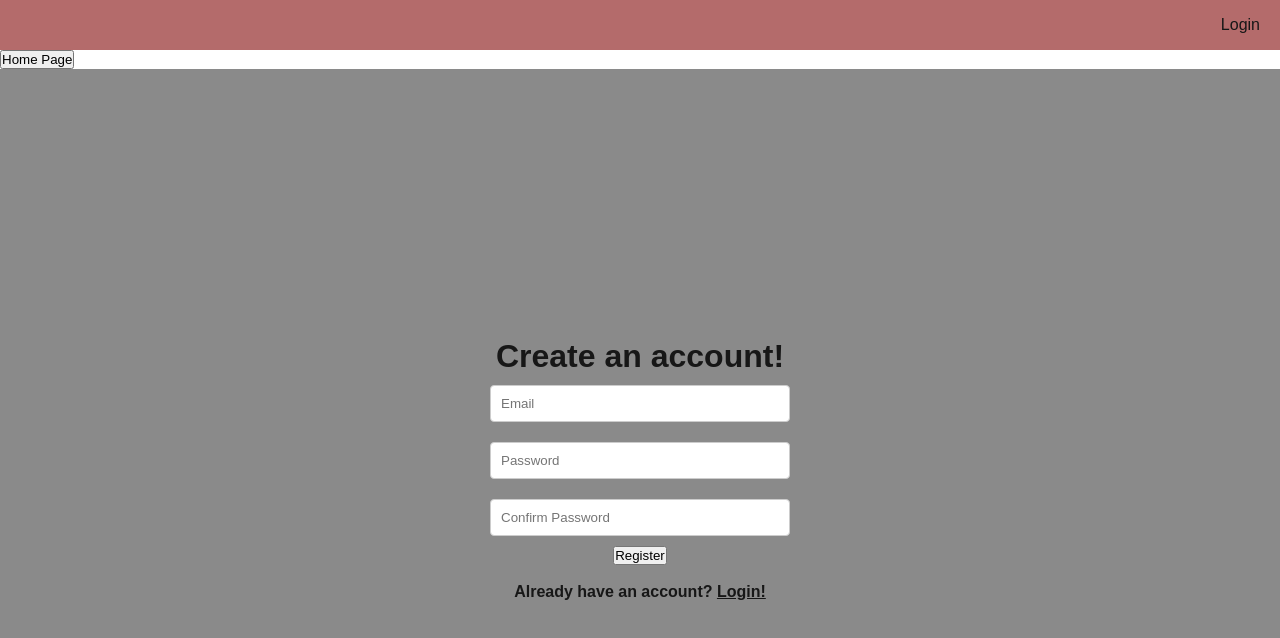
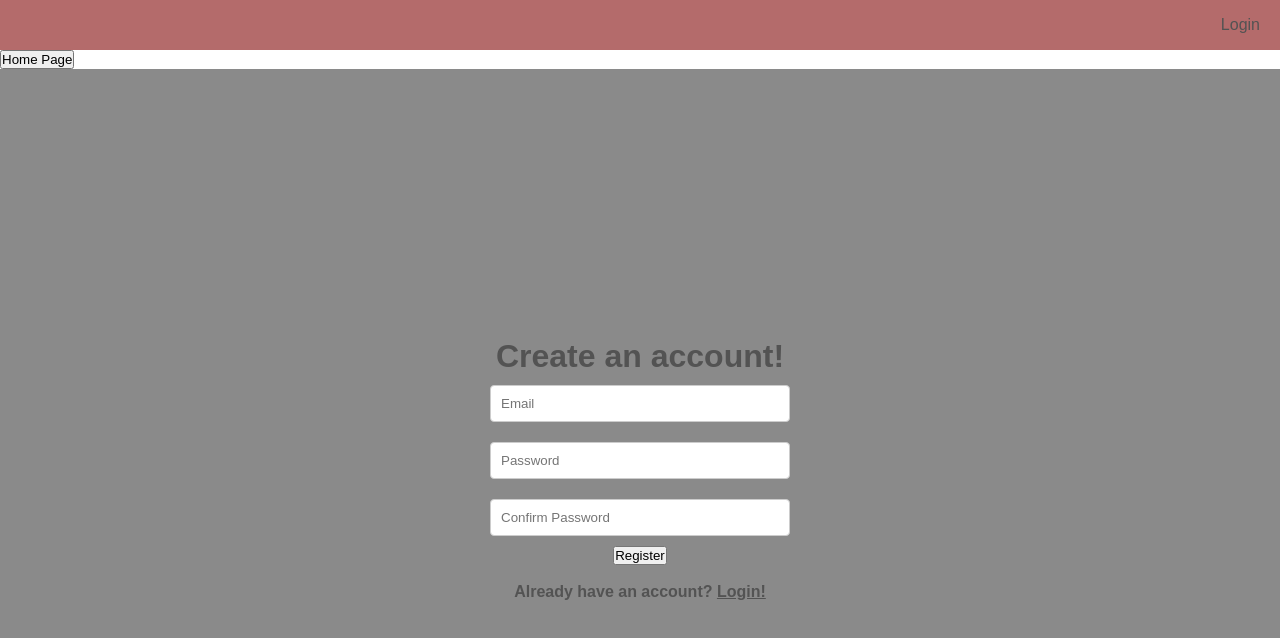
Before and after one commit to LaneLR/news-aggregator-app, a Next.js app: page /register in a window 1280 px wide. Shown: the top 638 px of the page. Built offline with nearby package versions, Linux system fonts and the light colour scheme; no server answers.

Commit message:
root background color change

```diff
--- a/src/app/globals.css
+++ b/src/app/globals.css
@@ -1,11 +1,11 @@
 :root {
   --background: #ffffff;
-  --foreground: #171717;
+  --foreground: #535353;
 }
 
 @media (prefers-color-scheme: dark) {
   :root {
-    --background: #0a0a0a;
+    --background: #535353;
     --foreground: #ededed;
   }
 }
```
